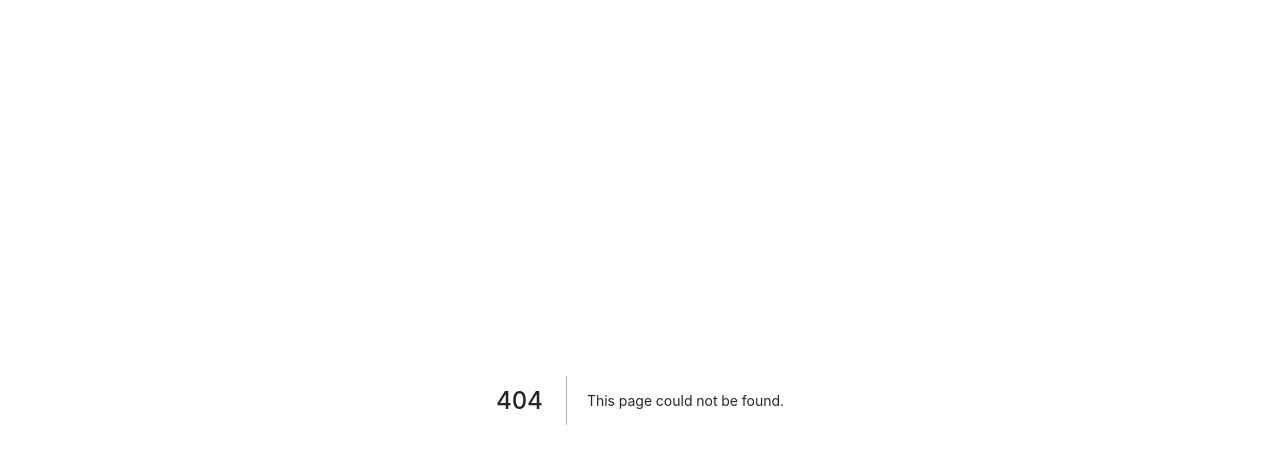
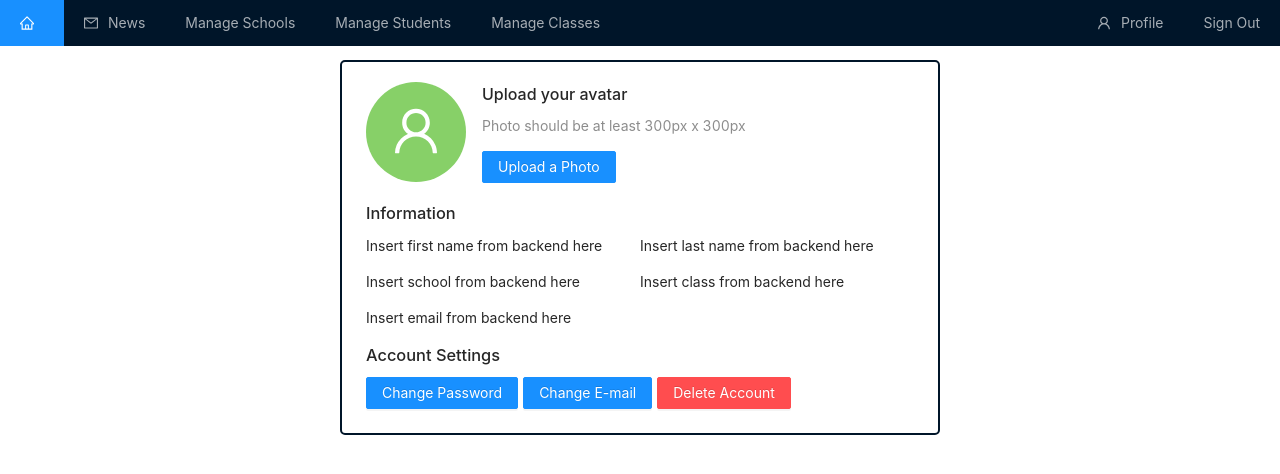
Before and after one commit to Kuldz/Users, a Next.js app: page /profile in a window 1280 px wide. Before the commit this address had no page. Shown: the top 474 px of the page. Built offline with nearby package versions, Linux system fonts and the light colour scheme; no server answers; sample sign-in values are in the browser's storage.

Commit message:
Add WIP Profile page

```diff
--- a/components/navigation.js
+++ b/components/navigation.js
@@ -17,16 +17,20 @@ export default function Nav (props) {
         <Menu.Item key="news" icon={<MailOutlined />}>
           News
         </Menu.Item>
-        <Menu.Item key="/manage/school">Manage Schools
+        <Menu.Item key="/manage/school">
+          Manage Schools
           <a href="/manage/school"/>
         </Menu.Item>
-        <Menu.Item key="/manage/student">Manage Students
+        <Menu.Item key="/manage/student">
+          Manage Students
           <a href="/manage/student"/>
         </Menu.Item>
-        <Menu.Item key="/manage/class">Manage Classes
+        <Menu.Item key="/manage/class">
+          Manage Classes
           <a href="/manage/class"/>
         </Menu.Item>
         <Menu.Item key="profile" icon={<UserOutlined />} style={{ marginLeft: "auto" }}>
+          Profile
           <a href="/profile"/>
         </Menu.Item>
         <Menu.Item key="signout" onClick={() => signOut()}>
--- /dev/null
+++ b/pages/profile.js
@@ -0,0 +1,48 @@
+import React from "react"
+import Head from "next/head"
+import Nav from "../components/navigation"
+import styles from "../styles/Profile.module.css"
+import { Card, Avatar, Button, Col, Row } from 'antd';
+import { UserOutlined } from '@ant-design/icons';
+
+const { Meta } = Card;
+
+export default function Profile () {
+  return (
+    <>
+      <div>
+        <Head>
+          <title>Profile</title>
+        </Head>
+        <Nav></Nav>
+        <div className={styles.profile}>
+          <Card style={{ width: 600, margin: 14, borderColor:"#001529", borderWidth:"2px", borderRadius:"5px" }}>
+            <Meta
+              avatar={<Avatar size={100} style={{ backgroundColor: '#87d068' }} icon={<UserOutlined />}/>}
+              title="Upload your avatar"
+              description={<>
+                <p>Photo should be at least 300px x 300px</p>
+                <Button type="primary" className={styles.button}>Upload a Photo</Button>
+              </>}
+            />
+            <br></br>
+            <h3>Information</h3>
+            <Row>
+              <Col span={12}><p id="firstName">Insert first name from backend here</p></Col>
+              <Col span={12}><p id="lastName">Insert last name from backend here</p></Col>
+            </Row>
+            <Row>
+              <Col span={12}><p id="school">Insert school from backend here</p></Col>
+              <Col span={12}><p id="classGroup">Insert class from backend here</p></Col>
+            </Row>
+            <p id="email">Insert email from backend here</p>
+            <h3>Account Settings</h3>
+            <Button type="primary" className={styles.button}>Change Password</Button>
+            <Button type="primary" className={styles.button}>Change E-mail</Button>
+            <Button type="danger" className={styles.button}>Delete Account</Button>
+          </Card>
+        </div>
+      </div>
+    </>
+  )
+}
--- /dev/null
+++ b/styles/Profile.module.css
@@ -0,0 +1,16 @@
+.profile {
+    position: absolute;
+    /* background-color: yellowgreen; */
+    width: 100%;
+    display: flex;
+    align-items: center;
+    justify-content: center
+}
+
+.button {
+    margin-right: 5px;
+}
+
+.pright {
+    float: right
+}
```
